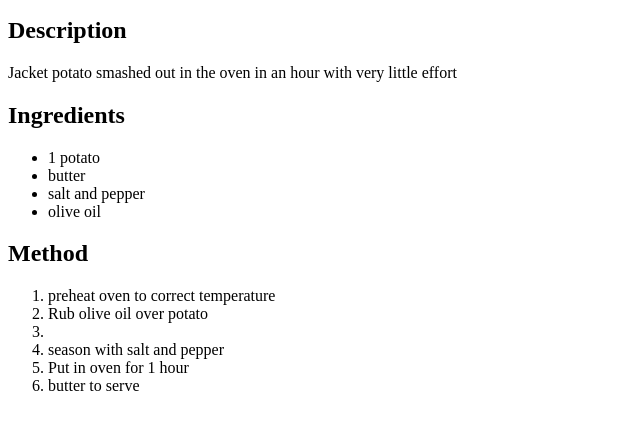
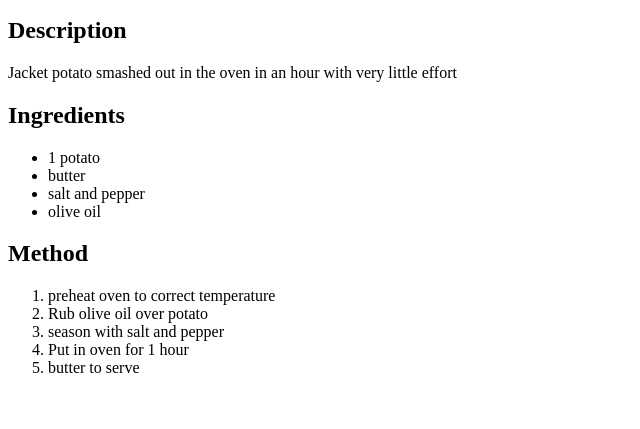
Before and after one commit to Hugosuavez/odin-recipes, a plain HTML site: page recipes/baked-potato.html in a window 1280 px wide. Shown: the part 101-530 px from the top of the page, without its empty margins (0-640 px from the left). Drawn offline with Linux system fonts and the light colour scheme.

Commit message:
Blank list item caused by error in tag

```diff
--- a/recipes/baked-potato.html
+++ b/recipes/baked-potato.html
@@ -19,7 +19,7 @@
         <h2>Method</h2>
         <ol>
             <li>preheat oven to correct temperature</li>
-            <li>Rub olive oil over potato<li>
+            <li>Rub olive oil over potato</li>
             <li>season with salt and pepper</li>
             <li>Put in oven for 1 hour</li>
             <li>butter to serve</li>
```
